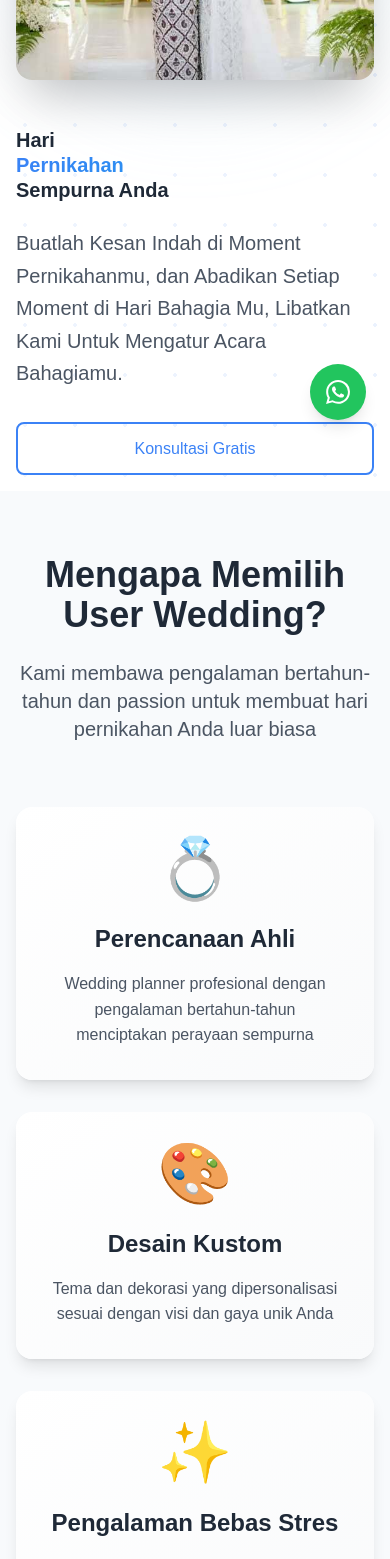
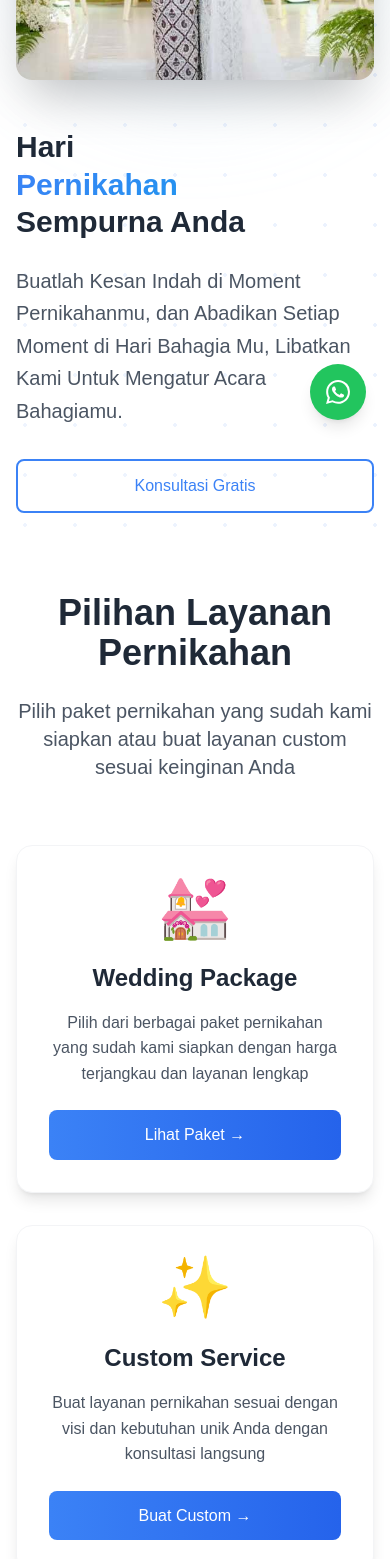
Before and after one commit to cecepns/user-wedding, a React (Vite) app: page / in a window 390 px wide. Shown: the part 400-1959 px from the top of the page. Built offline with nearby package versions, Linux system fonts and the light colour scheme.

Commit message:
fix: pesanan ini

```diff
--- a/src/pages/Home.jsx
+++ b/src/pages/Home.jsx
@@ -36,7 +36,7 @@ const Home = () => {
         <div className="container-custom relative z-10 p-4 md:px-8 pt-24 md:pt-20">
           <div className="flex flex-col-reverse lg:grid lg:grid-cols-2 gap-12 items-center">
             <div data-aos="fade-right" data-aos-delay="200">
-              <h1 className="text-xl md:text-5xl lg:text-7xl font-bold text-gray-800 mb-6 leading-tight">
+              <h1 className="text-3xl md:text-5xl lg:text-7xl font-bold text-gray-800 mb-6 leading-tight">
                 Hari
                 <span className="text-gradient block">Pernikahan</span>
                 Sempurna Anda
@@ -70,7 +70,7 @@ const Home = () => {
       </section>
 
       {/* Features Section */}
-      <section className="section-padding bg-slate-50">
+      {/* <section className="section-padding bg-slate-50">
         <div className="container-custom">
           <div className="text-center mb-16" data-aos="fade-up">
             <h2 className=" text-4xl lg:text-5xl font-bold text-gray-800 mb-6">
@@ -118,7 +118,7 @@ const Home = () => {
             ))}
           </div>
         </div>
-      </section>
+      </section> */}
 
       {/* Services Preview */}
       <section className="section-padding">
```
